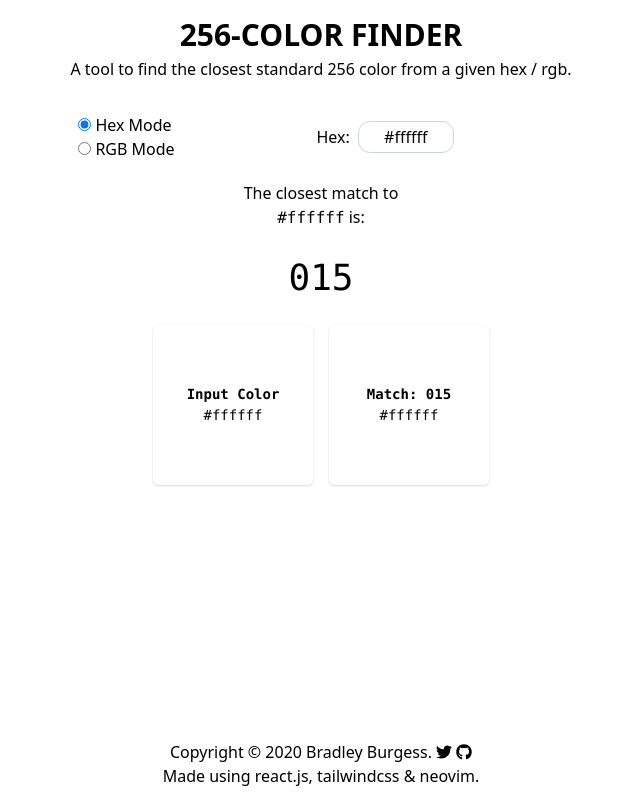
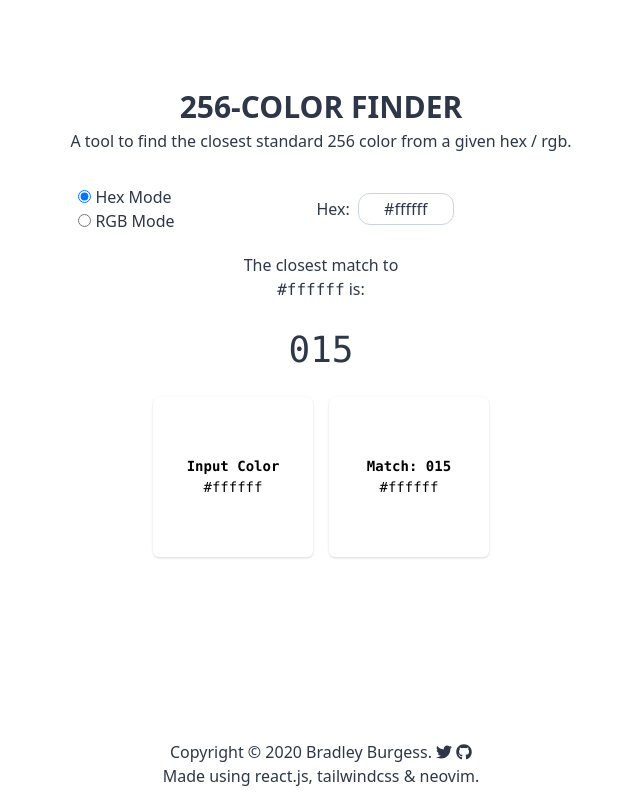
Before and after one commit to bradleyburgess/256-color-matcher, a React (Create React App) app: page / in a window 1280 px wide. Shown: the whole page, without its empty margins (319-959 px from the left). Built offline with nearby package versions, Linux system fonts and the light colour scheme.

Commit message:
Added flex so that app is centered in larger screens

```diff
--- a/public/index.html
+++ b/public/index.html
@@ -25,6 +25,13 @@
       Learn how to configure a non-root public URL by running `npm run build`.
     -->
     <title>React App</title>
+    <style>
+      html,
+      body,
+      #root {
+        height: 100%;
+      }
+    </style>
   </head>
   <body>
     <noscript>You need to enable JavaScript to run this app.</noscript>
--- a/src/App.jsx
+++ b/src/App.jsx
@@ -4,12 +4,18 @@ import Header from "./components/Header";
 import Footer from "./components/Footer";
 import Converter from "./components/Converter";
 
-/*  @TODO:
- *  fix footer window resizing issue
- */
-
 const styles = {
-  container: "px-2 sm:px-0 flex flex-col items-center",
+  container: [
+    "px-2",
+    "sm:px-0",
+    "sm:h-full",
+    "sm:flex",
+    "sm:flex-col",
+    "sm:items-center",
+    "sm:justify-center",
+    "sm:-mt-20",
+    "text-gray-800",
+  ],
   // app: "max-w-lg",
 };
 
```
